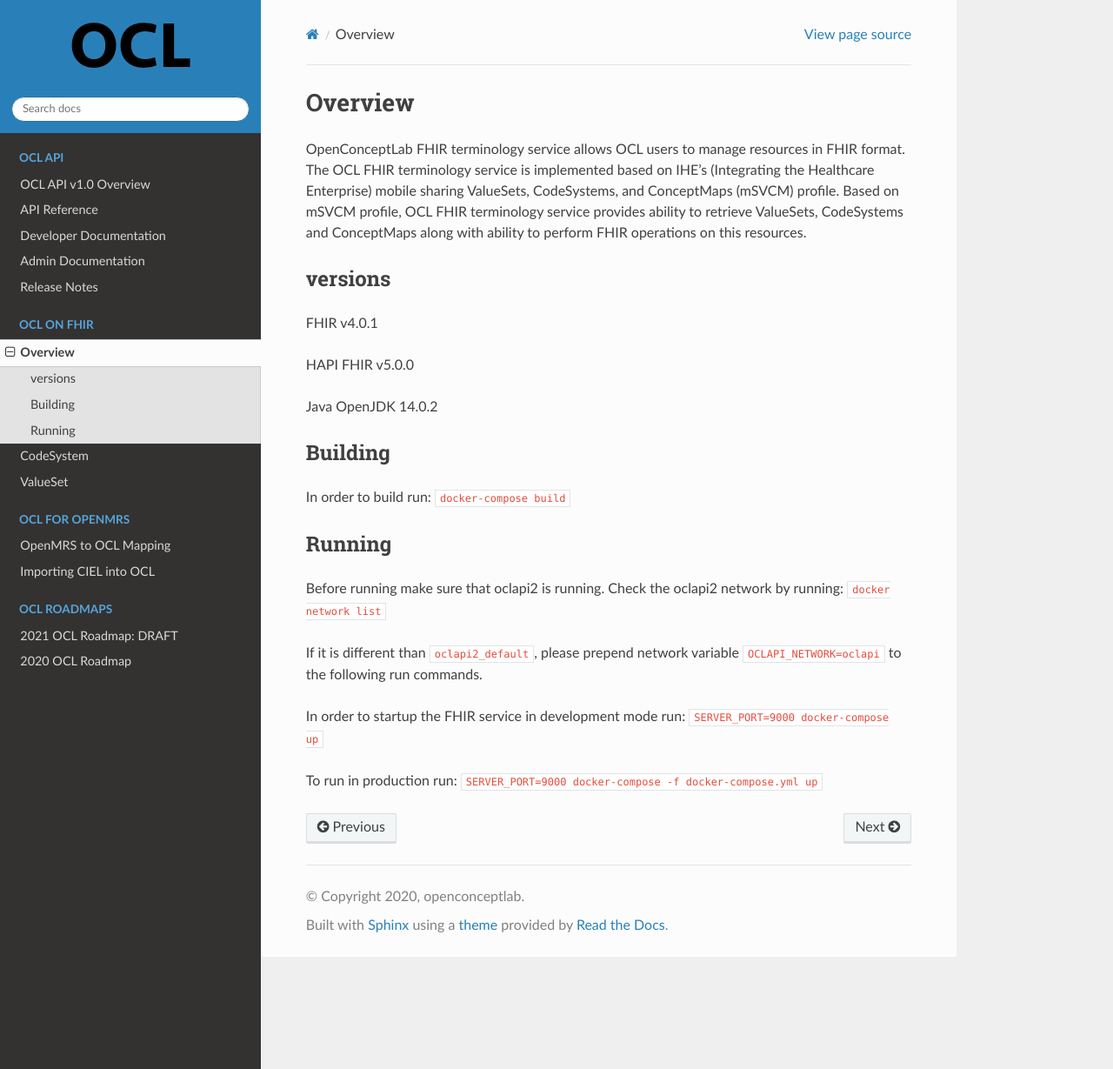
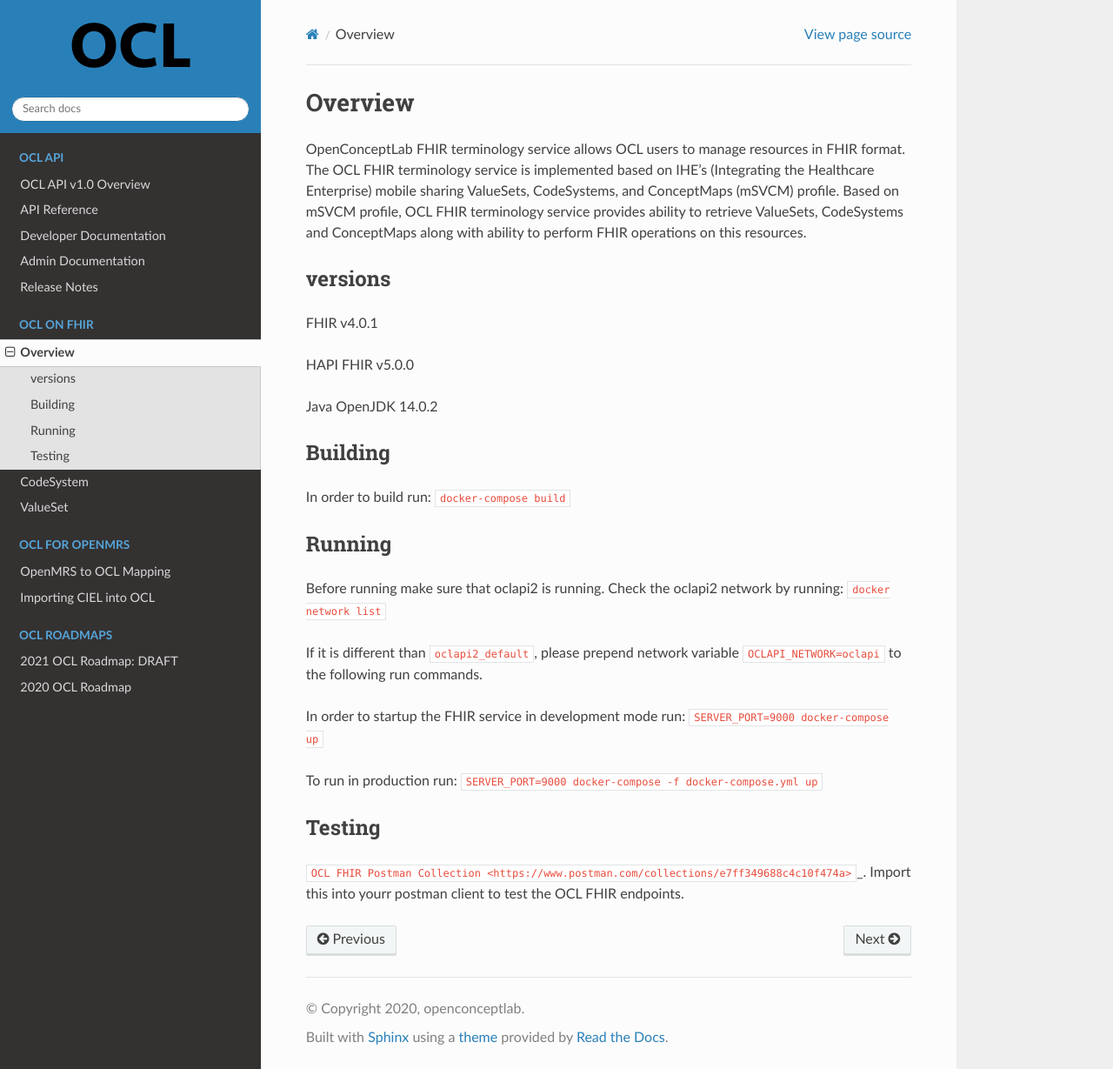
Before and after one commit to OpenConceptLab/ocl-docs, a Sphinx documentation site: the page built from docs/source/oclfhir/overview.md, in a window 1280 px wide and 1229 px high. Shown: the whole window at 87% size. Built offline with Sphinx 7.4.7 and the Read the Docs theme 2.0.0, drawn with Linux system fonts in a browser that asks for light colours.

Commit message:
Update postman links

```diff
--- a/docs/source/index.rst
+++ b/docs/source/index.rst
@@ -30,7 +30,7 @@
 OCL offers many advanced features. Learn more about these integrations and how you can interact with OCL.
 
 * **Importing into OCL:** :doc:`Bulk Importing into OCL</oclapi/apireference/bulkimporting>` | :doc:`Importing CIEL into OCL </oclomrs/importingciel>`
-* **Integration layer:** Interface layer is a set of API endpoints to supports PEPFAR usecases through OpenHIM mediators. `Interface layer API <https://documenter.getpostman.com/view/10981858/TW6xo8hn?version=latest>`_
+* **Integration layer:** Interface layer is a set of API endpoints to supports PEPFAR usecases through OpenHIM mediators. `Interface layer API <https://documenter.getpostman.com/view/10981858/TW77f3MH?version=latest>`_
 
 
 .. toctree::
--- a/docs/source/oclfhir/overview.md
+++ b/docs/source/oclfhir/overview.md
@@ -22,3 +22,6 @@
 In order to startup the FHIR service in development mode run: `SERVER_PORT=9000 docker-compose up`
 
 To run in production run: `SERVER_PORT=9000 docker-compose -f docker-compose.yml up`
+
+## Testing
+`OCL FHIR Postman Collection <https://www.postman.com/collections/e7ff349688c4c10f474a>`_. Import this into yourr postman client to test the OCL FHIR endpoints.
```
